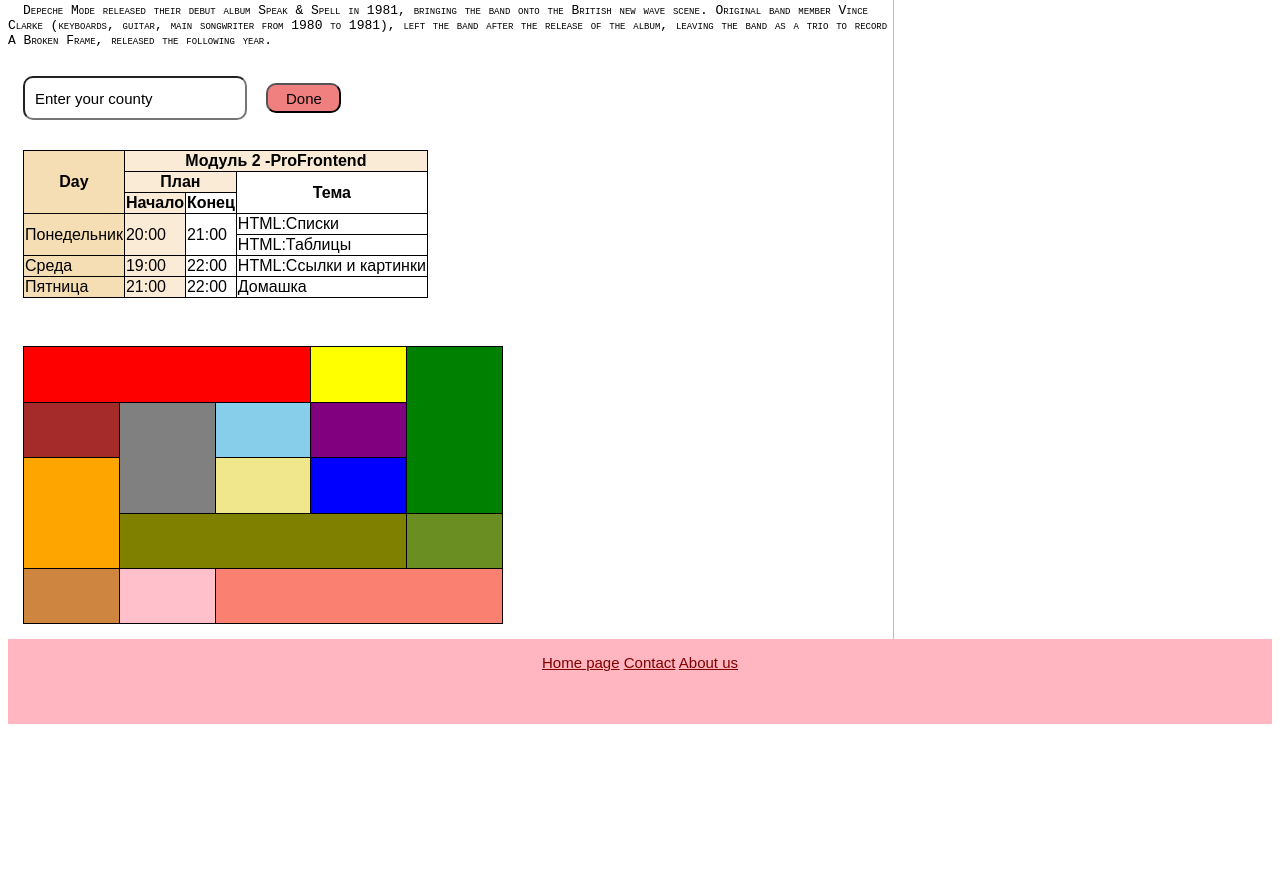
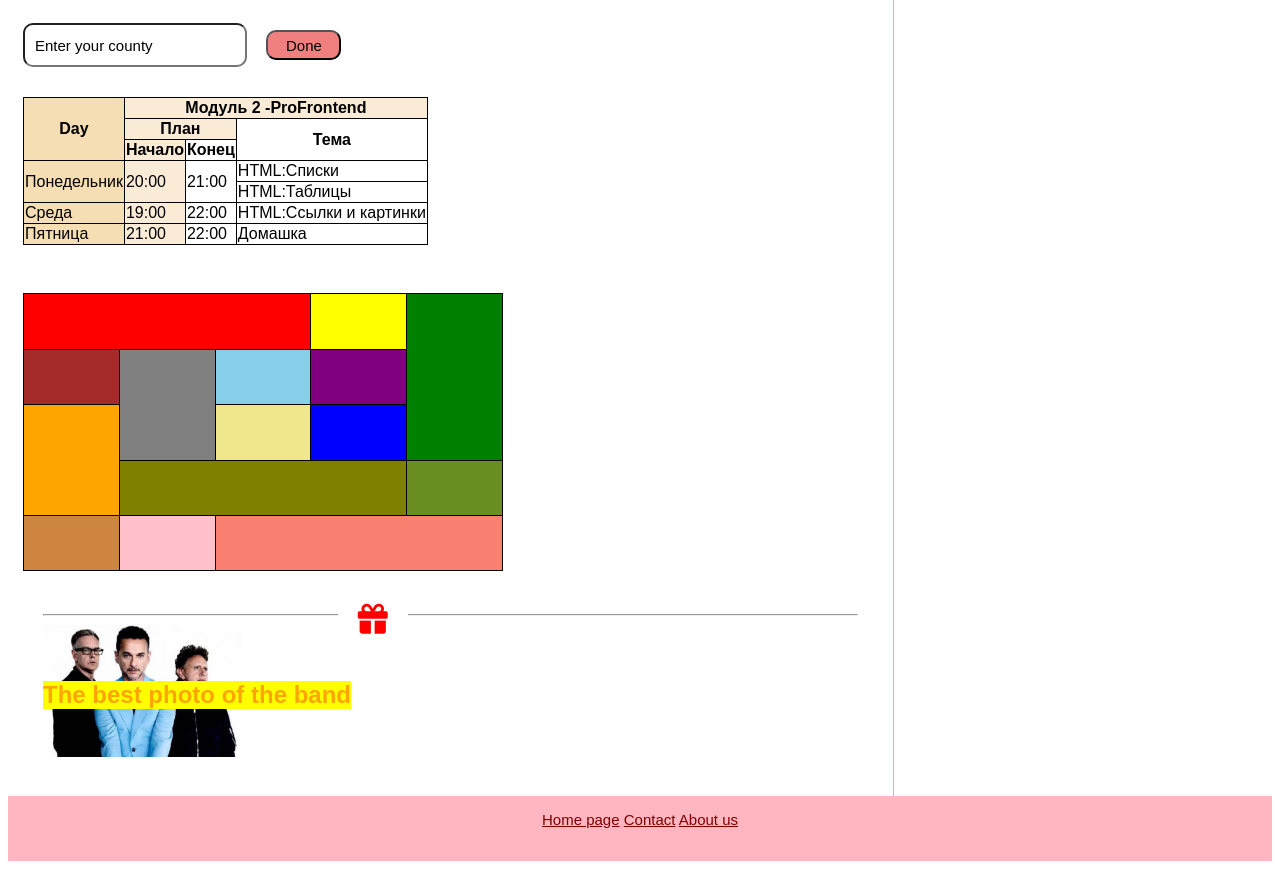
Before and after one commit to furman-v/test, a website built with webpack: page src/index.html in a window 1280 px wide. Shown: the part 1495-2364 px from the top of the page. Before the commit the page ends 2227 px from the top, so only its background shows below. Built offline with nearby package versions, Linux system fonts and the light colour scheme.

Commit message:
tried positioning

```diff
--- a/src/index.html
+++ b/src/index.html
@@ -24,6 +24,7 @@
         <a target="_blank" href="https://depechemodeshop.com">Store</a>
       </nav>
     </header>
+    <div>
       <main>
         <section class="article">
           <h2 class="tab">My First HTML page</h2>
@@ -32,9 +33,9 @@
             <p>
               Depeche Mode are an English electronic music band formed in
               Basildon, Essex in 1980. The group as of now consists of a trio of
-            Dave Gahan (lead vocals and co-songwriting), Martin Gore (keyboards,
-            guitar, co-lead vocals and main songwriting), and Andy Fletcher
-            (keyboards).
+              Dave Gahan (lead vocals and co-songwriting), Martin Gore
+              (keyboards, guitar, co-lead vocals and main songwriting), and Andy
+              Fletcher (keyboards).
             </p>
             <section class="images">
               <a
@@ -65,31 +66,28 @@
               songwriter and, later in 1982, Alan Wilder replaced Clarke,
               establishing a lineup that continued for 13 years.
             </p>
-          <section class="images">
-            <a
-              target="_blank"
-              href="https://en.wikipedia.org/wiki/Depeche_Mode"
-            >
-              <figure>
+
+            <div class="position">
               <img
                 src="../src/images/500x500.jpg"
                 alt="Young Depeche Mode"
                 width="300px"
               />
-                <figcaption>Young Depeche Mode</figcaption>
-              </figure>
-            </a>
-          </section>
+            </div>
+
             <p>
-            The band's last albums of the 1980s, <em>Black Celebration</em> and
-            <em>Music for the Masses</em>, established them as a dominant force
-            within the electronic music scene. A highlight of this era was the
-            band's June 1988 concert at the Pasadena Rose Bowl, where they drew
-            a crowd in excess of 60,000 people. In early 1990, they released
-            <em>Violator</em>, an international mainstream success. The
-            following album,<em>Songs of Faith and Devotion</em> in 1993 was
-            also a success, though internal struggles within the band during
-            recording and touring resulted in Wilder's departure in 1995.
+              The band's last albums of the 1980s,
+              <em>Black Celebration</em> and <em>Music for the Masses</em>,
+              established them as a dominant force within the electronic music
+              scene. A highlight of this era was the band's June 1988 concert at
+              the Pasadena Rose Bowl, where they drew a crowd in excess of
+              60,000 people. In early 1990, they released <em>Violator</em>, an
+              international mainstream success. The following album,<em
+                >Songs of Faith and Devotion</em
+              >
+              in 1993 was also a success, though internal struggles within the
+              band during recording and touring resulted in Wilder's departure
+              in 1995.
             </p>
             <section>
               <audio controls>
@@ -101,15 +99,15 @@
               </audio>
             </section>
             <p>
-            Depeche Mode has had 54 songs in the UK Singles Chart and 17 top 10
-            albums in the UK chart; they have sold more than 100 million records
-            worldwide. Q included the band in the list of the "50 Bands That
-            Changed the World!". Depeche Mode also rank number 98 on VH1's "100
-            Greatest Artists of All Time".In December 2016, Billboard named
-            Depeche Mode the 10th most successful dance club artist of all time.
-            They were nominated for induction into the Rock and Roll Hall of
-            Fame in 2017 and 2018, and will be inducted as part of the Class of
-            2020.
+              Depeche Mode has had 54 songs in the UK Singles Chart and 17 top
+              10 albums in the UK chart; they have sold more than 100 million
+              records worldwide. Q included the band in the list of the "50
+              Bands That Changed the World!". Depeche Mode also rank number 98
+              on VH1's "100 Greatest Artists of All Time".In December 2016,
+              Billboard named Depeche Mode the 10th most successful dance club
+              artist of all time. They were nominated for induction into the
+              Rock and Roll Hall of Fame in 2017 and 2018, and will be inducted
+              as part of the Class of 2020.
             </p>
           </article>
         </section>
@@ -120,15 +118,16 @@
             World!”.
           </p>
           <p class="cursive">
-          Depeche Mode also rank number 98 on VH1’s “100 Greatest Artists of All
-          Time”.
+            Depeche Mode also rank number 98 on VH1’s “100 Greatest Artists of
+            All Time”.
           </p>
           <p class="font-variant">
             Depeche Mode released their debut album Speak & Spell in 1981,
             bringing the band onto the British new wave scene. Original band
             member Vince Clarke (keyboards, guitar, main songwriter from 1980 to
-          1981), left the band after the release of the album, leaving the band
-          as a trio to record A Broken Frame, released the following year.
+            1981), left the band after the release of the album, leaving the
+            band as a trio to record A Broken Frame, released the following
+            year.
           </p>
         </section>
 
@@ -232,6 +231,22 @@
             <tr></tr>
           </tbody>
         </table>
+        <div class="postion">
+          <section class="giftOnLine">
+            <div>
+              <hr />
+            </div>
+            <div>
+              <i class="fas fa-gift"></i>
+            </div>
+          </section>
+          <h2 class="textOnThePhoto">The best photo of the band</h2>
+          <img
+            src="../src/images/160063.jpg"
+            alt="The best band's photo"
+            width="200px"
+          />
+        </div>
       </main>
 
       <aside>
@@ -286,6 +301,8 @@
           ></iframe>
         </section>
       </aside>
+    </div>
+
     <footer onmouseout="console.log ('User has looked through the whole page')">
       <a href="http://localhost:8080">Home page</a>
       <a href="https://www.facebook.com" target="_blank">Contact</a>
--- a/src/styles/index.scss
+++ b/src/styles/index.scss
@@ -2,6 +2,11 @@ $body-color: slateblue;
 
 body {
   font-family: sans-serif;
+}
+header {
+  position: fixed;
+  width: 100%;
+  top: 0;
 }
 header,
 footer {
@@ -9,7 +14,7 @@ footer {
   font-size: 15px;
   background-color: lightpink;
   color: WHITE;
-  height: 55px;
+  height: 35px;
   padding: 15px 75px;
 }
 #head1 {
@@ -21,6 +26,7 @@ main {
   border-right-style: solid;
   border-right-width: 1px;
   border-right-color: skyblue;
+  margin-top: 50px;
 }
 nav a {
   text-decoration: none;
@@ -32,6 +38,7 @@ nav a {
     background-color: plum;
   }
 }
+
 .responsive {
   color: slateblue;
   font-size: 2vw;
@@ -86,7 +93,6 @@ tr {
 p {
   text-indent: 15px;
 }
-h2,
 h3 {
   text-align: center;
   text-transform: capitalize;
@@ -94,7 +100,7 @@ h3 {
 aside {
   float: right;
   width: 25%;
-  margin: 10px;
+  margin: 50px 10px;
 }
 ol ~ li {
   background-color: greenyellow;
@@ -115,6 +121,30 @@ ol > li {
   border: 1px dashed red;
   padding: 20px 10px;
   margin: 5px;
+}
+.postion {
+  margin: 20px;
+  padding: 15px;
+  position: relative;
+}
+.textOnThePhoto {
+  position: absolute;
+  top: 70px;
+  color: orange;
+  background: yellow;
+}
+.giftOnLine {
+  position: relative;
+}
+
+.fa-gift {
+  color: red;
+  background-color: white;
+  font-size: 30px;
+  position: absolute;
+  top: -10px;
+  right: 450px;
+  padding: 0 20px;
 }
 #col {
   background-color: wheat;
@@ -171,10 +201,6 @@ ol > li {
 #salmon {
   background-color: salmon;
 }
-i.fas {
-  color: purple;
-  font-size: 20px;
-}
 
 footer {
   clear: both;
```
Also changed, not shown: src/images/160063.jpg (added). Lines whose indentation alone changed are shown as unchanged.
